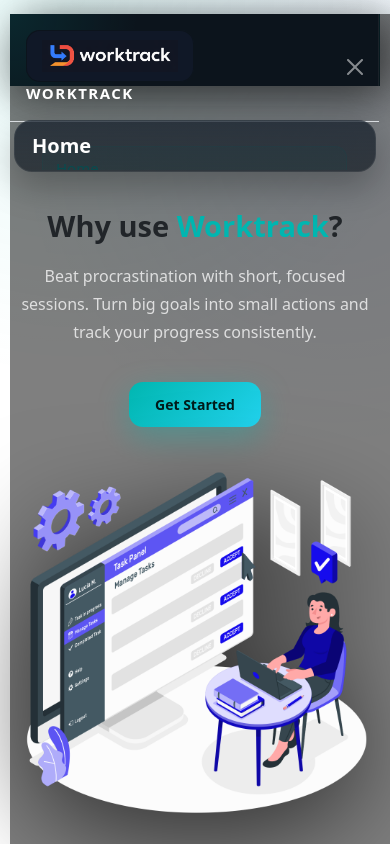
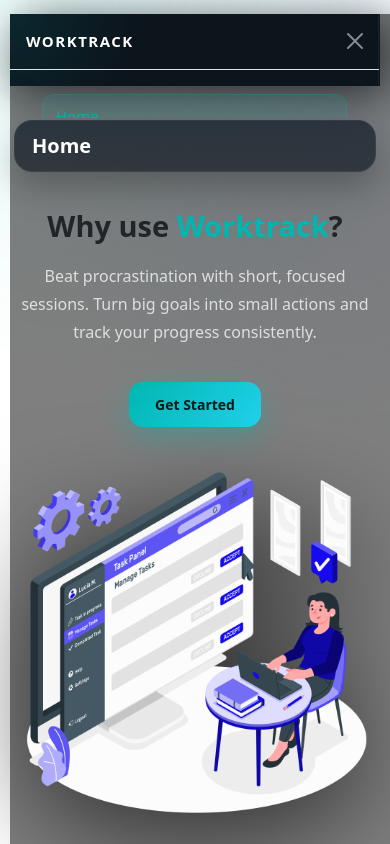
Before and after one commit to vinukjithsara/Task-Maneger, a React (Vite) app: page / in a window 390 px wide. Both pictures are taken after a click on the button 344 px from the left and 50 px from the top of the page. Shown: the top 844 px of the page. Built offline with nearby package versions, Linux system fonts and the light colour scheme.

Commit message:
Unified WorkTrack layout and improved responsive U222I

```diff
--- a/src/components/Navbar.tsx
+++ b/src/components/Navbar.tsx
@@ -34,14 +34,9 @@
         </button>
 
         {/* OFFCANVAS */}
-        <div className="offcanvas offcanvas-start text-bg-dark worktrack-offcanvas" id="offcanvasNavbar">
+        <div className="offcanvas offcanvas-start text-bg-dark" id="offcanvasNavbar">
           <div className="offcanvas-header border-bottom">
-            <div className="offcanvas-brand">
-              <div className="logo-pill">
-                <img src={logo} alt="WorkTrack logo" />
-              </div>
-              <h5 className="offcanvas-title">WORKTRACK</h5>
-            </div>
+            <h5 className="offcanvas-title">WORKTRACK</h5>
             <button
               type="button"
               className="btn-close btn-close-white"
```
